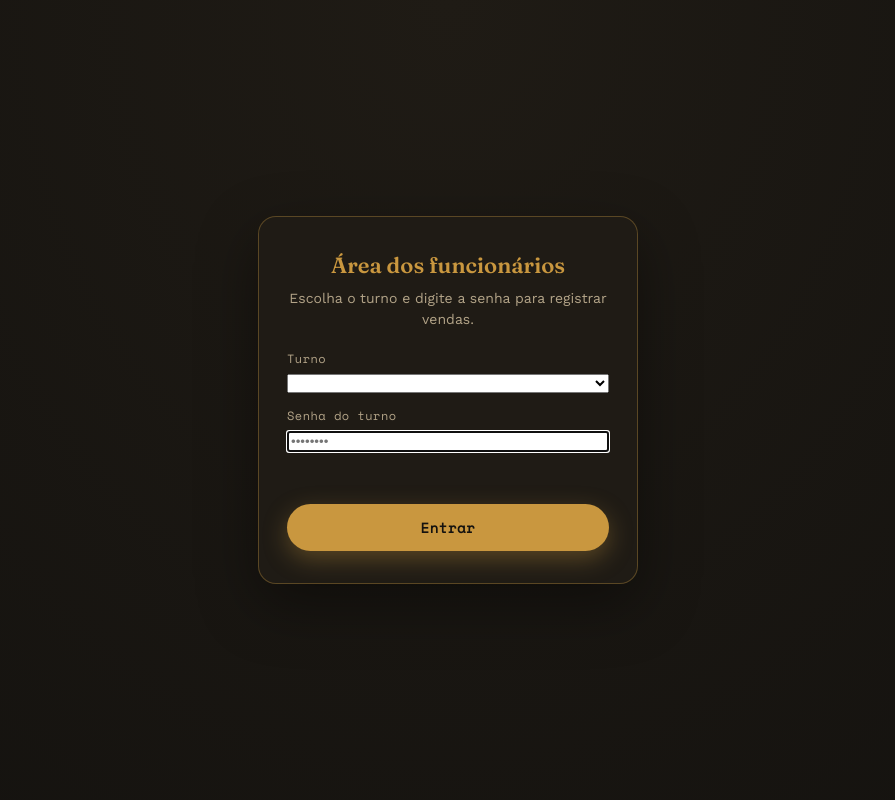
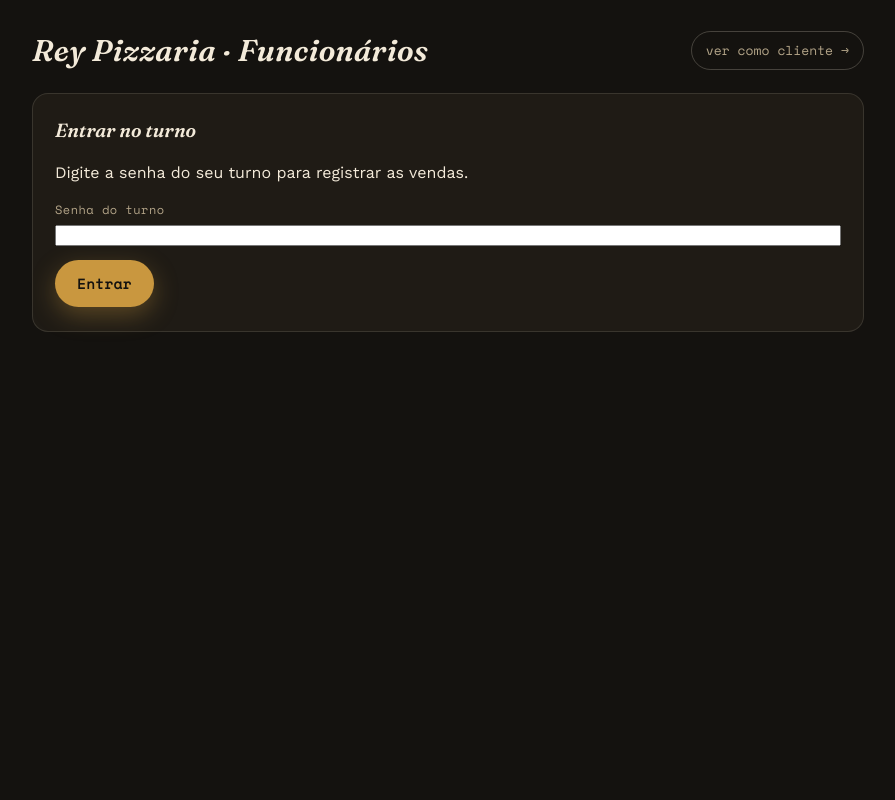
Before and after one commit to Alons078/proyecto-pizzaria-site-web, a Flask app: page /funcionarios in a window 1280 px wide. Shown: the whole page, without its empty margins (192-1087 px from the left). Run offline with Flask 3, Linux system fonts and the light colour scheme; lists and menus that the app fills with data are empty.

Commit message:
Add files via upload

```diff
--- a/templates/funcionarios.html
+++ b/templates/funcionarios.html
@@ -10,54 +10,39 @@
 </head>
 <body>
 
-<div class="login-gate" id="func-login-gate">
-  <div class="login-card">
-    <h1>Área dos funcionários</h1>
-    <p>Escolha o turno e digite a senha para registrar vendas.</p>
-    <div class="field">
-      <label>Turno</label>
-      <select id="func-turno-select"></select>
-    </div>
-    <div class="field">
-      <label>Senha do turno</label>
-      <input type="password" id="func-login-password" placeholder="••••••••" autocomplete="current-password">
-    </div>
-    <p class="login-error" id="func-login-error"></p>
-    <button type="button" class="save-btn" id="func-login-btn">Entrar</button>
-  </div>
-</div>
-
-<div id="func-app" style="display:none;">
-
 <header class="top">
-  <div class="brand">
-    <span>Registrar venda — <span id="func-turno-label"></span></span>
-  </div>
-  <div class="admin-nav-group">
-    <button type="button" class="admin-nav admin-logout-btn" id="func-logout-btn">sair</button>
-  </div>
+  <div class="brand"><span>Rey Pizzaria · Funcionários</span></div>
+  <a class="admin-nav" href="/">ver como cliente →</a>
 </header>
 
 <main class="wrap">
 
-  <section class="panel" id="func-pizzas-section">
-    <h2>Pizzas</h2>
-    <div id="func-pizzas-list"></div>
+  <section class="panel" id="pos-login">
+    <h2>Entrar no turno</h2>
+    <p class="login-sub">Digite a senha do seu turno para registrar as vendas.</p>
+    <p class="login-error" id="pos-login-error" style="display:none;"></p>
+    <div class="field">
+      <label>Senha do turno</label>
+      <input type="password" id="pos-password" autocomplete="off">
+    </div>
+    <button type="button" class="save-btn" id="pos-login-btn">Entrar</button>
   </section>
 
-  <section class="panel" id="func-salgados-section">
-    <h2>Salgados</h2>
-    <div id="func-salgados-list"></div>
-  </section>
+  <section class="panel" id="pos-panel" style="display:none;">
+    <div class="panel-heading-row">
+      <h2 id="pos-shift-name">Turno</h2>
+      <button type="button" class="add-item-btn" id="pos-logout-btn">Encerrar turno</button>
+    </div>
+    <p class="login-sub">Toque em + para adicionar produtos à venda atual e depois registre.</p>
+    <div id="pos-grid" class="pos-grid"></div>
 
-  <section class="panel" id="func-bebidas-section">
-    <h2>Bebidas</h2>
-    <div id="func-bebidas-list"></div>
+    <div class="pos-cart-bar">
+      <div class="pos-cart-total">Total da venda: <strong id="pos-cart-total">R$ 0,00</strong></div>
+      <button type="button" class="save-btn" id="pos-register-btn">Registrar venda</button>
+    </div>
   </section>
 
 </main>
-
-</div>
 
 <div class="toast" id="toast">Venda registrada</div>
 
```
Also changed, not shown: templates/admin.html (+14 -39 lines), templates/cliente.html (+3 -64 lines).
